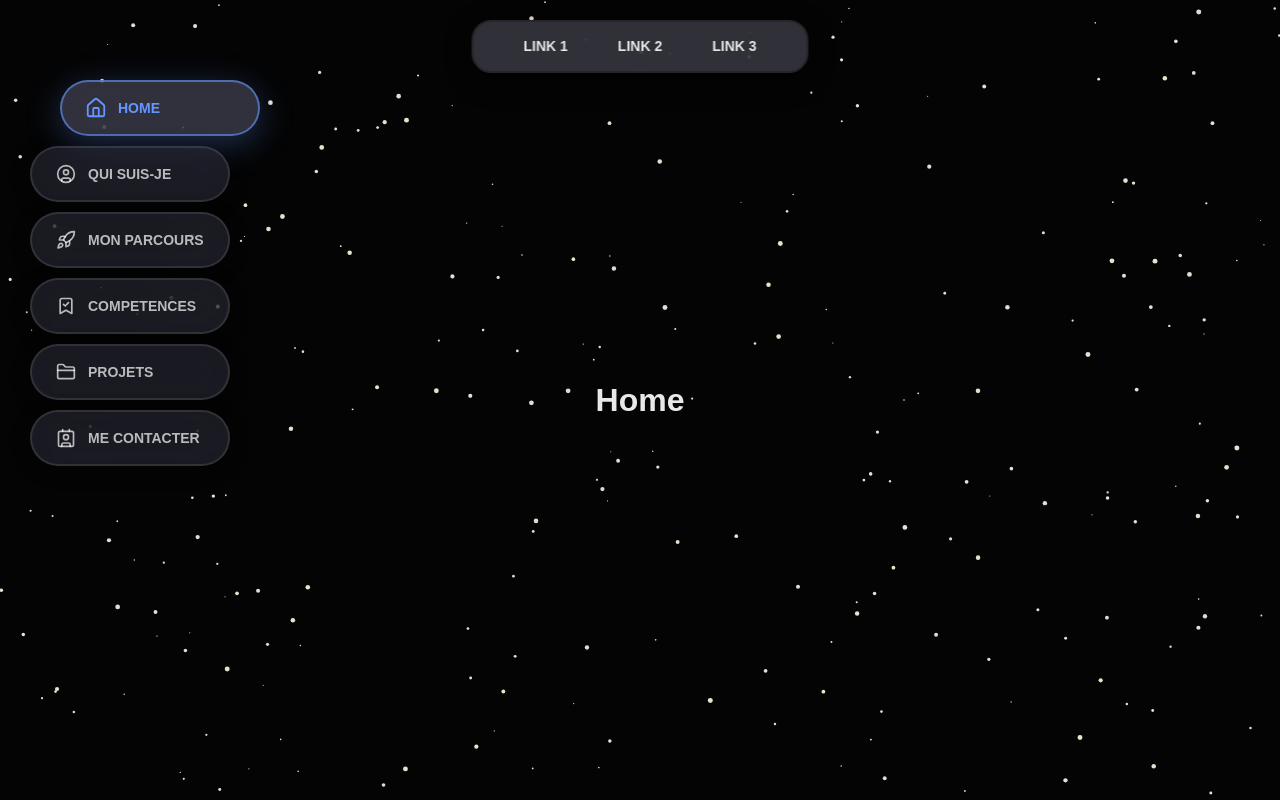
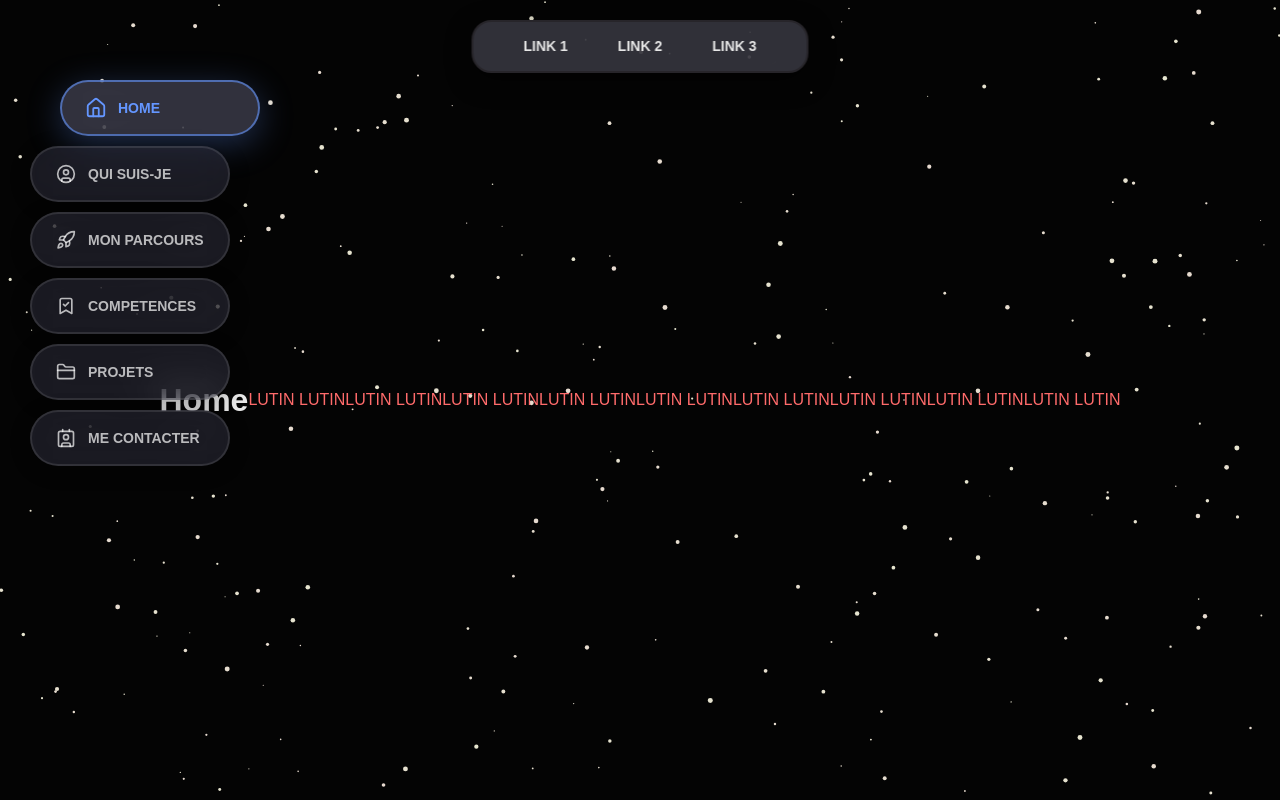
Before and after one commit to TheGeekMax/new.toastcie.dev, a SvelteKit app: page / in a window 1280 px wide. Built offline with nearby package versions, Linux system fonts and the light colour scheme.

Commit message:
lutin lutin lutin lutin

```diff
--- a/src/routes/+page.svelte
+++ b/src/routes/+page.svelte
@@ -98,26 +98,81 @@
 <Diapositive >
     <Sky topColor="var(--night-color-1)" bottomColor="var(--night-color-1)" />
     <h1>Home</h1>
+    <p>LUTIN LUTIN</p>
+    <p>LUTIN LUTIN</p>
+    <p>LUTIN LUTIN</p>
+    <p>LUTIN LUTIN</p>
+    <p>LUTIN LUTIN</p>
+    <p>LUTIN LUTIN</p>
+    <p>LUTIN LUTIN</p>
+    <p>LUTIN LUTIN</p>
+    <p>LUTIN LUTIN</p>
 </Diapositive>
 <Diapositive>
     <Sky topColor="var(--night-color-1)" bottomColor="var(--night-color-2)" />
     <h1>Qui suis-je</h1>
+
+    <p>LUTIN LUTIN</p>
+    <p>LUTIN LUTIN</p>
+    <p>LUTIN LUTIN</p>
+    <p>LUTIN LUTIN</p>
+    <p>LUTIN LUTIN</p>
+    <p>LUTIN LUTIN</p>
+    <p>LUTIN LUTIN</p>
+    <p>LUTIN LUTIN</p>
+    <p>LUTIN LUTIN</p>
 </Diapositive>
 <Diapositive>
     <Sky topColor="var(--night-color-2)" bottomColor="var(--night-color-2)" />
     <h1>Mon parcours</h1>
+    <p>LUTIN LUTIN</p>
+    <p>LUTIN LUTIN</p>
+    <p>LUTIN LUTIN</p>
+    <p>LUTIN LUTIN</p>
+    <p>LUTIN LUTIN</p>
+    <p>LUTIN LUTIN</p>
+    <p>LUTIN LUTIN</p>
+    <p>LUTIN LUTIN</p>
+    <p>LUTIN LUTIN</p>
 </Diapositive>
 <Diapositive>
     <Sky topColor="var(--night-color-2)" bottomColor="var(--night-color-3)" />
     <h1>Competences</h1>
+    <p>LUTIN LUTIN</p>
+    <p>LUTIN LUTIN</p>
+    <p>LUTIN LUTIN</p>
+    <p>LUTIN LUTIN</p>
+    <p>LUTIN LUTIN</p>
+    <p>LUTIN LUTIN</p>
+    <p>LUTIN LUTIN</p>
+    <p>LUTIN LUTIN</p>
+    <p>LUTIN LUTIN</p>
 </Diapositive>
 <Diapositive>
     <Sky topColor="var(--night-color-3)" bottomColor="var(--night-color-4)" />
     <h1>Projet recents (3 derniers)</h1>
+    <p>LUTIN LUTIN</p>
+    <p>LUTIN LUTIN</p>
+    <p>LUTIN LUTIN</p>
+    <p>LUTIN LUTIN</p>
+    <p>LUTIN LUTIN</p>
+    <p>LUTIN LUTIN</p>
+    <p>LUTIN LUTIN</p>
+    <p>LUTIN LUTIN</p>
+    <p>LUTIN LUTIN</p>
 </Diapositive>
 <Diapositive >
     <Sky topColor="var(--night-color-4)" bottomColor="var(--night-color-5)" />
     <h1>Me contacter</h1>
+    <p>LUTIN LUTIN</p>
+    <p>LUTIN LUTIN</p>
+    <p>LUTIN LUTIN</p>
+    <p>LUTIN LUTIN</p>
+    <p>LUTIN LUTIN</p>
+    <p>LUTIN LUTIN</p>
+    <p>LUTIN LUTIN</p>
+    <p>LUTIN LUTIN</p>
+    <p>LUTIN LUTIN</p>
     <Toastfooter />
 </Diapositive>
 
@@ -142,4 +197,18 @@
     :global(.diapo-container::-webkit-scrollbar) {
         display: none;
     }
+
+    :global(p) {
+        animation: colorChange 5s ease-in-out infinite;
+    }
+
+    @keyframes colorChange {
+        0% { color: #ff6b6b; }
+        16.66% { color: #ffd93d; }
+        33.33% { color: #6bcf7f; }
+        50% { color: #4d96ff; }
+        66.66% { color: #c77dff; }
+        83.33% { color: #ff6baf; }
+        100% { color: #ff6b6b; }
+    }
 </style>
```
